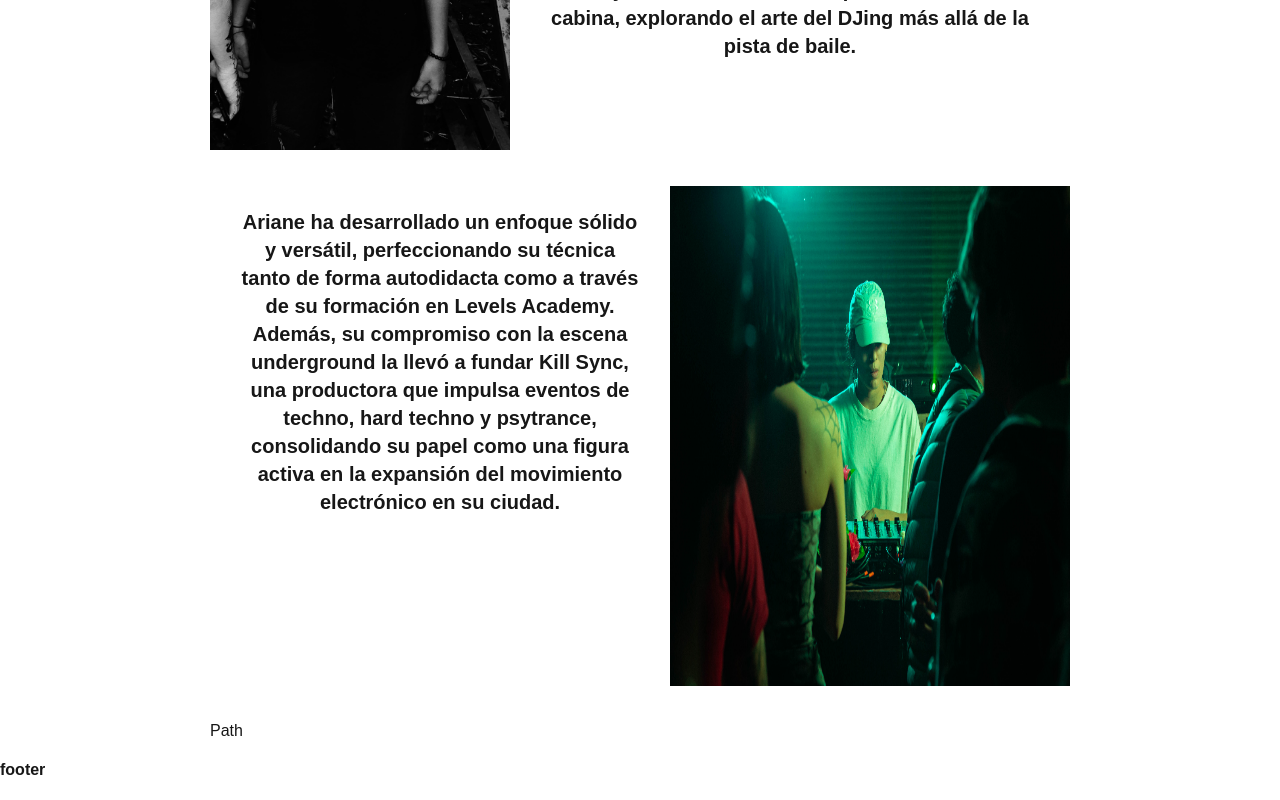
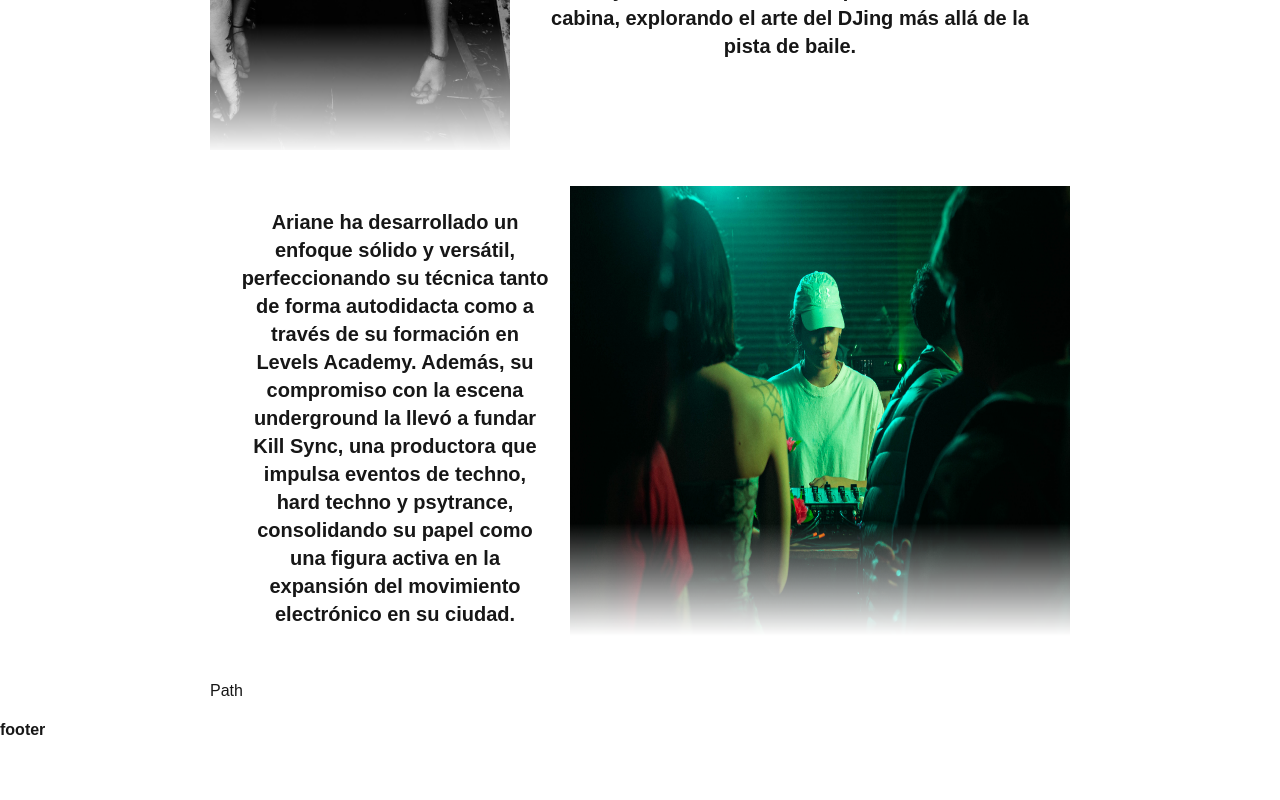
Before and after one commit to matti909/ariana-presskit, a Next.js app: page / in a window 1280 px wide. Shown: the part 1087-1887 px from the top of the page. After the commit the page ends 1847 px from the top, so only its background shows below. Built offline with nearby package versions, Linux system fonts and the light colour scheme.

Commit message:
aspect pic fixed

```diff
--- a/app/sections/Bio.module.scss
+++ b/app/sections/Bio.module.scss
@@ -12,6 +12,8 @@
   }
 
   div:nth-child(1) {
+    mask-image: linear-gradient(black 75%, transparent);
+
     @include mx.breakpoint(md) {
       order: 2;
     }
--- a/app/sections/Profile.module.scss
+++ b/app/sections/Profile.module.scss
@@ -10,10 +10,15 @@
   }
 
   p {
-    padding: 2px 30px 2px 30px;
+    padding: 2px 20px 2px 30px;
     text-align: center;
     font-weight: bold;
     font-size: 1.25rem;
     line-height: 1.75rem;
   }
 }
+
+.aspect {
+  mask-image: linear-gradient(black 75%, transparent);
+  aspect-ratio: 2/1;
+}
--- a/app/sections/Profile.tsx
+++ b/app/sections/Profile.tsx
@@ -24,7 +24,7 @@ const Profile = () => {
         </p>
       </div>
       <div>
-        <Image src={pic3} alt='ariane-3' width={400} height={500} objectFit='cover' />
+        <Image src={pic3} alt='ariane-3' width={500} height={450} objectFit='cover' className={style.aspect} />
       </div>
     </section>
   )
```
